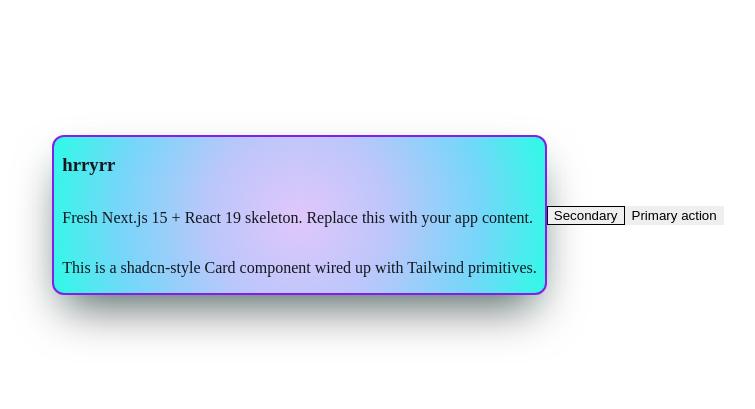
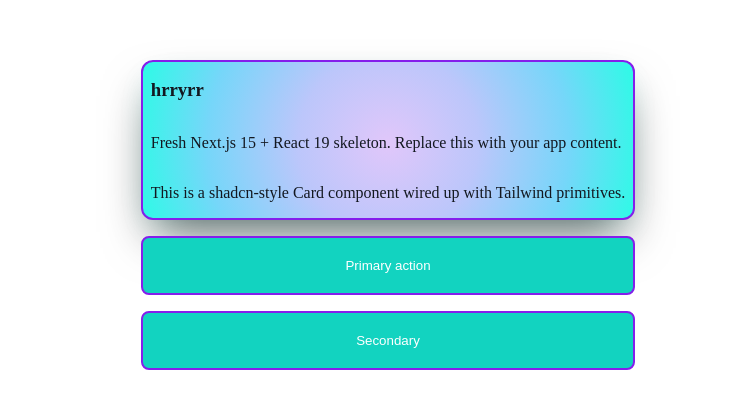
Before and after one commit to hyyris/hrryrr, a Next.js app: page / in a window 1280 px wide. Shown: the part 193-602 px from the top of the page, without its empty margins (252-1007 px from the left). Built offline with nearby package versions, Linux system fonts and the light colour scheme.

Commit message:
Add UI improvements

```diff
--- a/app/(main)/page.tsx
+++ b/app/(main)/page.tsx
@@ -1,4 +1,4 @@
-import { Button } from '@/components/ui/button';
+import ActionButtons from '@/components/action-buttons';
 import {
   Card,
   CardContent,
@@ -10,8 +10,9 @@ import {
 
 export default function HomePage() {
   return (
-    <div className="flex min-h-screen items-center justify-center">
-      <Card className="w-full max-w-sm">
+    <div className="flex min-h-screen items-center justify-center p-4">
+      <div className="w-full max-w-sm space-y-4">
+        <Card>
           <CardHeader>
             <CardTitle>hrryrr</CardTitle>
             <CardDescription>
@@ -24,8 +25,8 @@ export default function HomePage() {
             </p>
           </CardContent>
         </Card>
-      <Button variant="outline">Secondary</Button>
-      <Button variant="default">Primary action</Button>
+        <ActionButtons />
+      </div>
     </div>
   );
 }
--- a/app/globals.css
+++ b/app/globals.css
@@ -55,6 +55,47 @@
       hsl(174 96% 58%) 100%
     );
   }
+
+  /* Shared button visuals aligned with Card styling */
+  .button-root {
+    border-radius: 0.5rem; /* slightly less rounded than Card */
+    border: 2px solid hsl(270 84% 52%);
+  }
+
+  .button-primary {
+    background-color: hsl(var(--primary));
+    color: hsl(var(--primary-foreground));
+  }
+  .button-primary:hover {
+    background-color: hsl(var(--primary) / 0.9);
+  }
+
+  .button-tall {
+    padding-block: 1.25rem;
+  }
+
+  /* Vertical stack spacing utility: 1rem gap and space above */
+  .action-stack {
+    margin-top: 1rem;
+  }
+  .action-stack > * + * {
+    margin-top: 1rem;
+  }
+
+  .ripple-container {
+    position: relative;
+    overflow: hidden;
+    border-radius: inherit;
+  }
+  .click-ripple {
+    position: absolute;
+    pointer-events: none;
+    border-radius: 9999px;
+    background-color: currentColor;
+    opacity: 0.25;
+    transform: translate(-50%, -50%) scale(0);
+    animation: ripple-wave 600ms ease-out forwards;
+  }
 }
 
 .button-spinner {
@@ -72,3 +113,14 @@
     transform: rotate(360deg);
   }
 }
+
+@keyframes ripple-wave {
+  from {
+    transform: translate(-50%, -50%) scale(0);
+    opacity: 0.3;
+  }
+  to {
+    transform: translate(-50%, -50%) scale(1);
+    opacity: 0;
+  }
+}
--- /dev/null
+++ b/components/action-buttons.tsx
@@ -0,0 +1,43 @@
+"use client";
+
+import { Button } from '@/components/ui/button';
+
+export default function ActionButtons() {
+  function handleAction(kind: 'primary' | 'secondary') {
+    console.log('Placeholder action:', kind);
+  }
+
+  function addRipple(e: React.MouseEvent<HTMLDivElement>) {
+    const container = e.currentTarget as HTMLDivElement;
+    const rect = container.getBoundingClientRect();
+    const x = e.clientX - rect.left;
+    const y = e.clientY - rect.top;
+    const size = Math.max(rect.width, rect.height) * 2;
+
+    const ripple = document.createElement('span');
+    ripple.className = 'click-ripple';
+    ripple.style.left = `${x}px`;
+    ripple.style.top = `${y}px`;
+    ripple.style.width = `${size}px`;
+    ripple.style.height = `${size}px`;
+    container.appendChild(ripple);
+    ripple.addEventListener('animationend', () => {
+      ripple.remove();
+    });
+  }
+
+  return (
+    <div className="action-stack">
+      <div className="ripple-container" onClick={(e) => { addRipple(e); handleAction('primary'); }}>
+        <Button className="w-full button-tall" variant="default">
+          Primary action
+        </Button>
+      </div>
+      <div className="ripple-container" onClick={(e) => { addRipple(e); handleAction('secondary'); }}>
+        <Button className="w-full button-tall" variant="outline">
+          Secondary
+        </Button>
+      </div>
+    </div>
+  );
+}
--- a/components/ui/button.tsx
+++ b/components/ui/button.tsx
@@ -5,22 +5,22 @@ import { cva, type VariantProps } from 'class-variance-authority';
 import { cn } from '@/lib/utils';
 
 const buttonVariants = cva(
-  'inline-flex items-center justify-center whitespace-nowrap rounded-md text-sm font-medium transition-colors focus-visible:outline-none focus-visible:ring-2 focus-visible:ring-ring focus-visible:ring-offset-2 disabled:pointer-events-none disabled:opacity-50 ring-offset-background',
+  'button-root inline-flex items-center justify-center whitespace-nowrap text-sm font-medium transition-colors focus-visible:outline-none focus-visible:ring-2 focus-visible:ring-ring focus-visible:ring-offset-2 disabled:pointer-events-none disabled:opacity-50 ring-offset-background',
   {
     variants: {
       variant: {
         default:
-          'bg-primary text-primary-foreground shadow-sm hover:bg-primary/90 border border-transparent',
+          'button-primary shadow-sm',
         outline:
-          'border border-border bg-card/50 hover:bg-card text-card-foreground/90 backdrop-blur-sm',
+          'button-primary',
         secondary: 'bg-secondary text-secondary-foreground hover:bg-secondary/80',
         ghost: 'hover:bg-accent hover:text-accent-foreground',
         link: 'text-primary underline-offset-4 hover:underline',
       },
       size: {
-        default: 'h-10 px-4 py-2',
-        sm: 'h-9 rounded-md px-3',
-        lg: 'h-11 rounded-md px-8',
+        default: 'px-4',
+        sm: 'px-3',
+        lg: 'px-8',
         icon: 'h-10 w-10',
       },
     },
```
Lines whose indentation alone changed are shown as unchanged.
